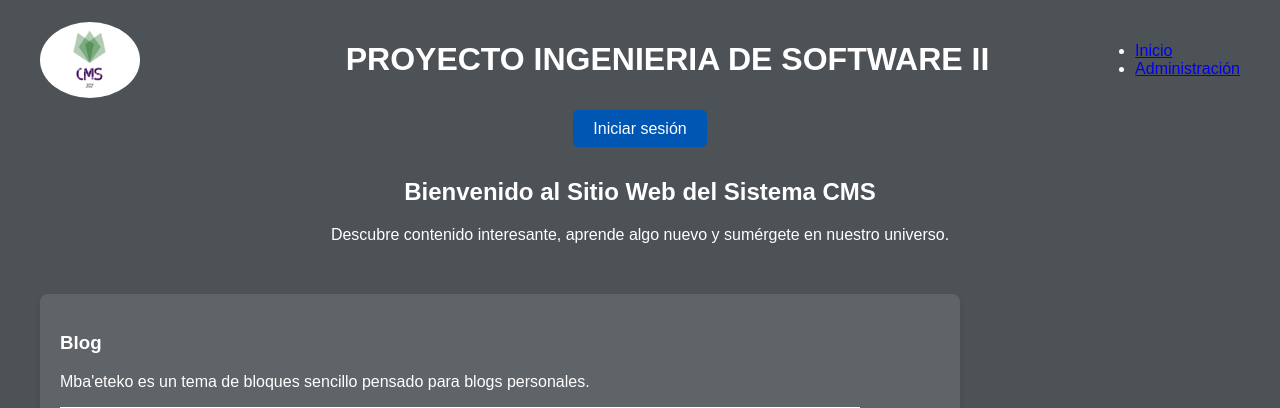
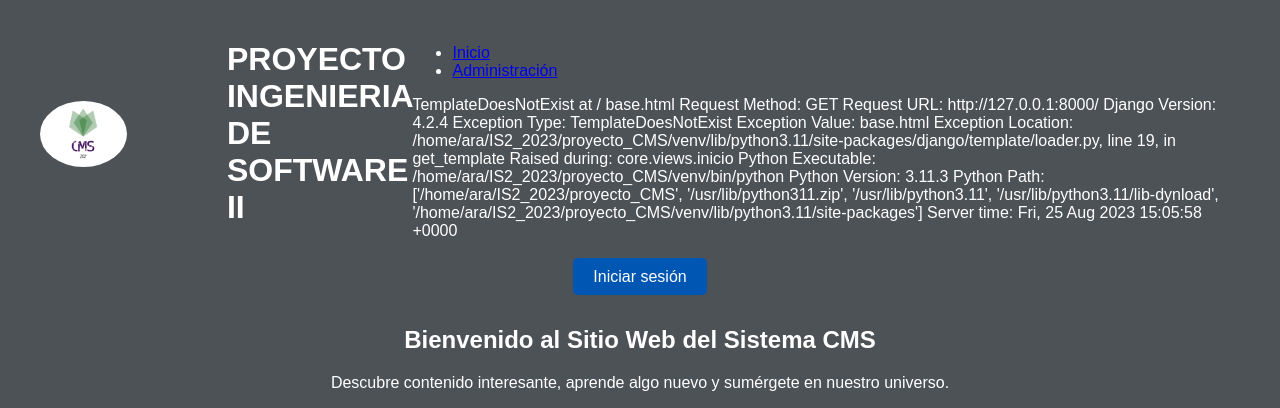
Before and after one commit to aravalenzuela/proyecto_CMS, a Django app: page / in a window 1280 px wide. Shown: the top 408 px of the page. Run offline with Django 4.2, Linux system fonts and the light colour scheme.

Commit message:
pruebas para template

```diff
--- a/core/settings/base.py
+++ b/core/settings/base.py
@@ -62,7 +62,7 @@ ROOT_URLCONF = 'core.urls'
 TEMPLATES = [
     {
         'BACKEND': 'django.template.backends.django.DjangoTemplates',
-        'DIRS': [os.path.join(BASE_DIR, 'core/templates')],
+        'DIRS': [os.path.join(BASE_DIR, 'templates')],
         'APP_DIRS': True,
         'OPTIONS': {
             'context_processors': [
--- a/core/templates/base.html
+++ b/core/templates/base.html
@@ -20,7 +20,26 @@
                     <li><a href="{% url 'admin:index' %}">Administración</a></li>
 
                 </ul>
-            </nav>
+                TemplateDoesNotExist at /
+                base.html
+                Request Method:	GET
+                Request URL:	http://127.0.0.1:8000/
+                Django Version:	4.2.4
+                Exception Type:	TemplateDoesNotExist
+                Exception Value:
+                base.html
+                Exception Location:	/home/ara/IS2_2023/proyecto_CMS/venv/lib/python3.11/site-packages/django/template/loader.py, line 19, in get_template
+                Raised during:	core.views.inicio
+                Python Executable:	/home/ara/IS2_2023/proyecto_CMS/venv/bin/python
+                Python Version:	3.11.3
+                Python Path:
+                ['/home/ara/IS2_2023/proyecto_CMS',
+                 '/usr/lib/python311.zip',
+                 '/usr/lib/python3.11',
+                 '/usr/lib/python3.11/lib-dynload',
+                 '/home/ara/IS2_2023/proyecto_CMS/venv/lib/python3.11/site-packages']
+                Server time:	Fri, 25 Aug 2023 15:05:58 +0000
+                       </nav>
         </div>
         <section class="cta-section">
             <a href="{% url 'login' %}" class="btn-login">Iniciar sesión</a>
```
